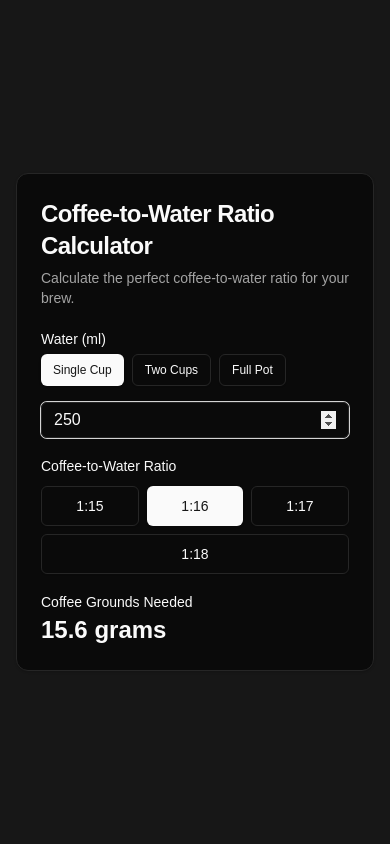
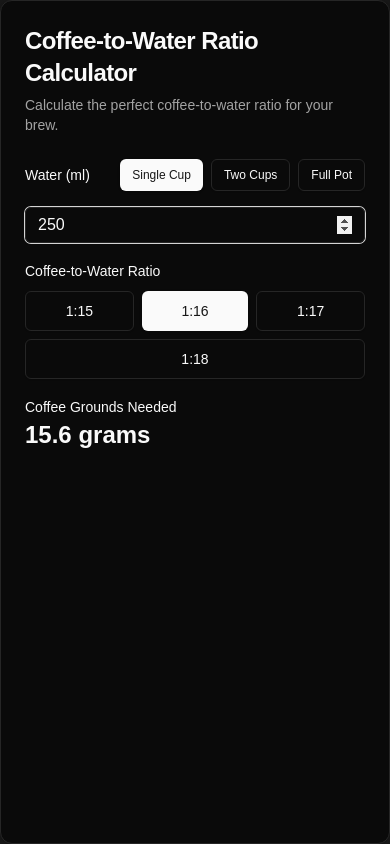
Before and after one commit to aydgn/coffee, a Next.js app: page / in a window 390 px wide. Built offline with nearby package versions, Linux system fonts and the light colour scheme.

Commit message:
Adjust padding and height of CoffeeCalculatorComponent for improved layout

```diff
--- a/components/coffee-calculator.tsx
+++ b/components/coffee-calculator.tsx
@@ -38,8 +38,8 @@ export function CoffeeCalculatorComponent() {
   ];
 
   return (
-    <div className="min-h-screen flex items-center justify-center bg-neutral-900 p-4">
-      <Card className="w-full max-w-md">
+    <div className="min-h-screen flex items-center justify-center bg-neutral-900 p-0 sm:p-4">
+      <Card className="w-full h-screen sm:h-auto sm:max-w-md">
         <CardHeader>
           <CardTitle className="text-2xl font-bold">Coffee-to-Water Ratio Calculator</CardTitle>
           <CardDescription>Calculate the perfect coffee-to-water ratio for your brew.</CardDescription>
```
